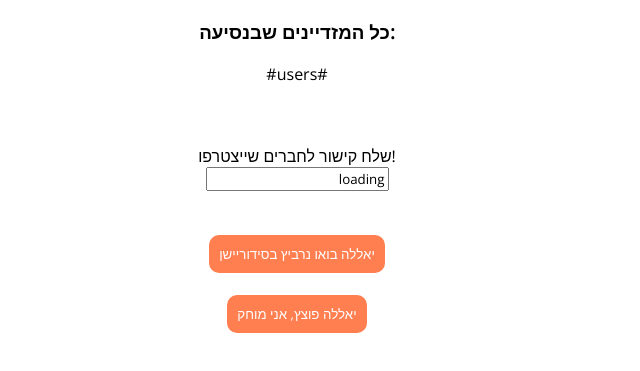
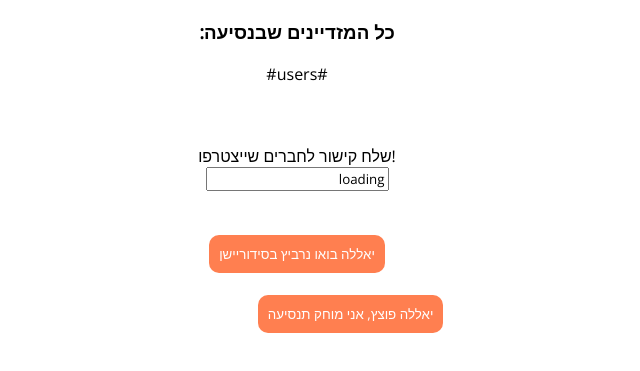
Before and after one commit to Nimrodifla/driveSetup, a website: page drive_created.html in a window 1280 px wide. Shown: the part 97-468 px from the top of the page, without its empty margins (343-983 px from the left). Drawn offline with nearby package versions, Linux system fonts and the light colour scheme.

Commit message:
Styleeee

```diff
--- a/drive_created.html
+++ b/drive_created.html
@@ -8,7 +8,7 @@
         <center>
         שם הנסיעה
         <h1>#name#</h1>
-        <h3>כל המזדיינים שבנסיעה:</h3>
+        <h3>:כל המזדיינים שבנסיעה</h3>
         <p>#users#</p>
         <br><br>
         <div id="linkDiv">
@@ -17,9 +17,9 @@
         </div>
         <br><br>
         <button id="setupBtn" onclick="setup()">יאללה בואו נרביץ בסידוריישן</button><br><br>
-        <button onclick="leaveDrive()">יאללה פוצץ, אני מוחק</button><br>
         <div id="setup" style="visibility: hidden;"></div>
         <button id="cancelBtn" onclick="cancelArn()" style="visibility: hidden;">סידור זבל, לפח</button>
+        <button onclick="leaveDrive()">יאללה פוצץ, אני מוחק תנסיעה</button><br>
         </center>
     </body>
     <script>
```
